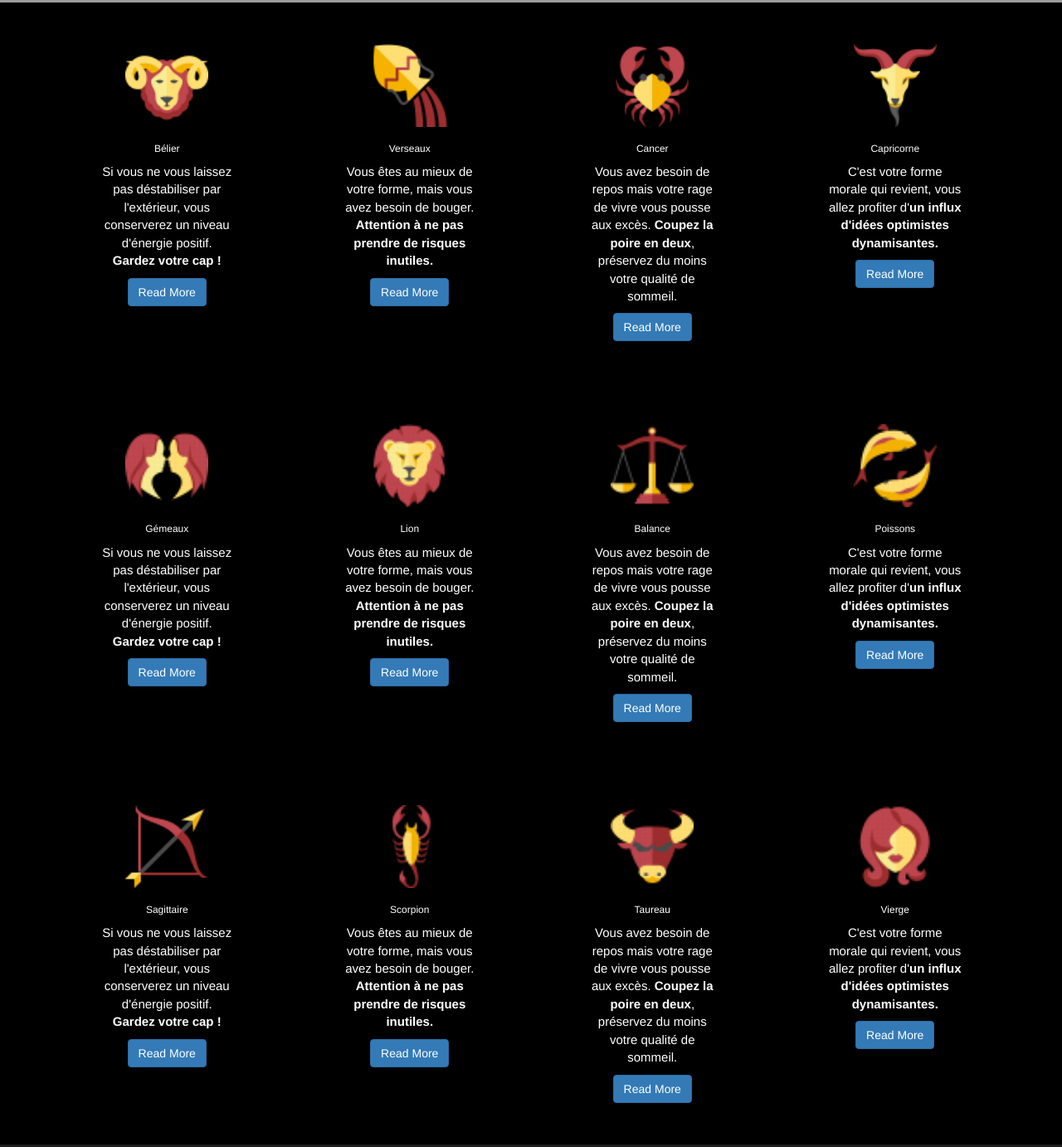
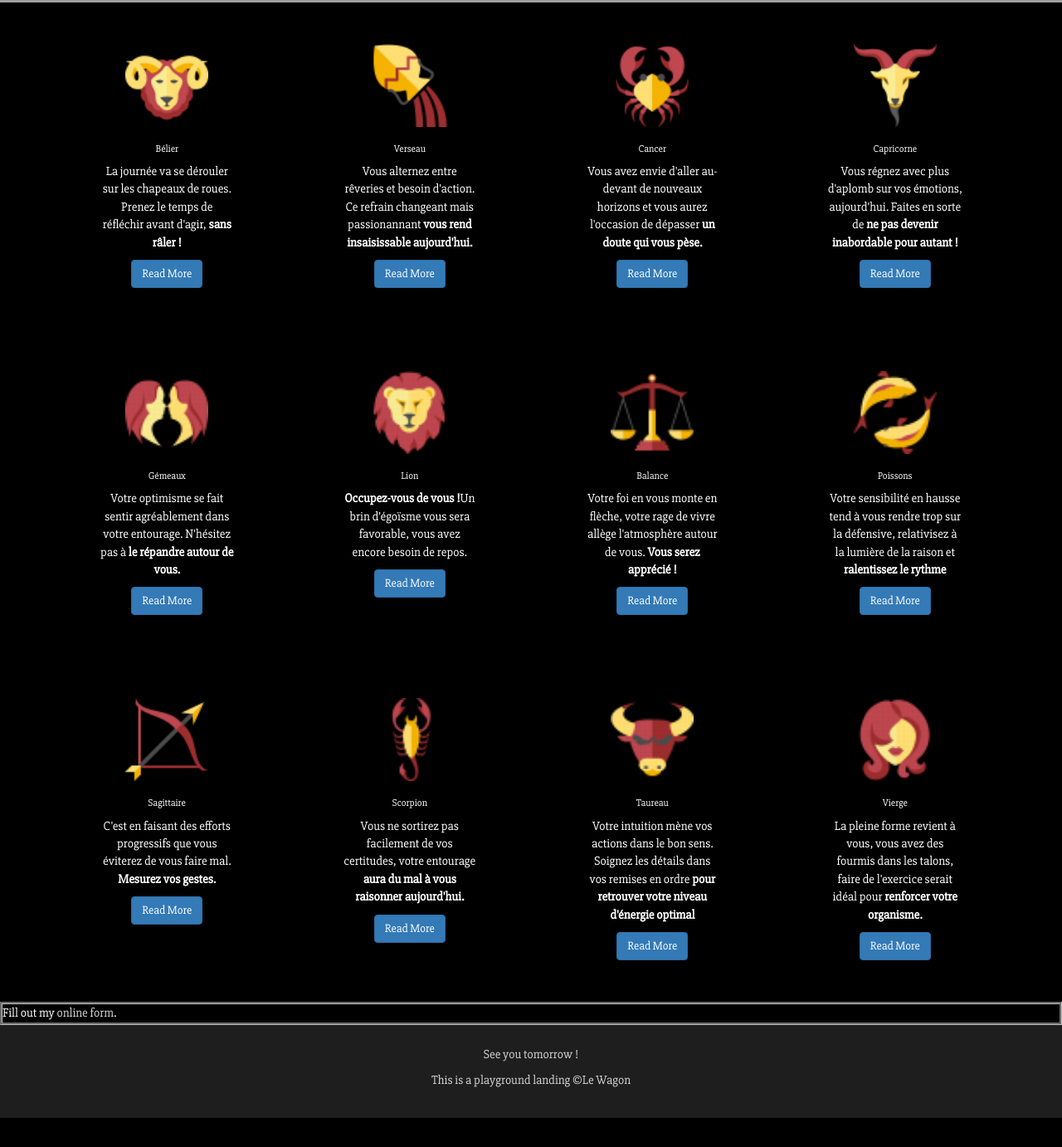
Before and after one commit to louiseimb/landing, a plain HTML site: page index.html in a window 1280 px wide. Shown: the part 435-1817 px from the top of the page at 83% size. After the commit the page ends 1782 px from the top, so only its background shows below. Drawn offline with nearby package versions, Linux system fonts and the light colour scheme; grey boxes are pictures that could not be loaded; a script that the page names is missing.

Commit message:
Modifier

```diff
--- a/index.html
+++ b/index.html
@@ -4,10 +4,11 @@
   <head>
     <meta http-equiv="X-UA-Compatible" content="IE=edge">
   <meta name="viewport" content="width=device-width, initial-scale=1">
+  <link href="https://fonts.googleapis.com/css?family=Slabo+27px" rel="stylesheet">
   <link rel="stylesheet" href="https://maxcdn.bootstrapcdn.com/bootstrap/3.2.0/css/bootstrap.min.css">
   <link href='style.css' rel='stylesheet'>
     <meta charset="utf-8">
-    <title>My playground landing</title>
+    <title>Horoscope du jour</title>
     <link href='style.css' rel='stylesheet'>
     <link rel="stylesheet" href="https://maxcdn.bootstrapcdn.com/font-awesome/4.4.0/css/font-awesome.min.css">
 
@@ -28,7 +29,7 @@
           <div class="card">
           <img src="images/Aries.png" alt="picture description" width="100">
           <h2>Bélier</h2>
-          <p>Si vous ne vous laissez pas déstabiliser par l'extérieur, vous conserverez un niveau d'énergie positif. <strong>Gardez votre cap !</strong></p>
+          <p>La journée va se dérouler sur les chapeaux de roues. Prenez le temps de réfléchir avant d'agir,<strong> sans râler !</strong></p>
           <a class="btn btn-primary" href="#">Read More</a>
           </div>
 
@@ -38,8 +39,8 @@
 
         <div class="card">
         <img src="images/Aquarius.png" alt="picture description" width="100">
-        <h2>Verseaux</h2>
-        <p>Vous êtes au mieux de votre forme, mais vous avez besoin de bouger. <strong>Attention à ne pas prendre de risques inutiles.</strong></p>
+        <h2>Verseau</h2>
+        <p>Vous alternez entre rêveries et besoin d'action. Ce refrain changeant mais passionannant <strong>vous rend insaisissable aujourd'hui.</strong></p>
         <a class="btn btn-primary" href="#">Read More</a>
         </div>
 
@@ -50,7 +51,7 @@
         <div class="card">
         <img src="images/Cancer.png" alt="picture description" width="100">
         <h2>Cancer</h2>
-        <p>Vous avez besoin de repos mais votre rage de vivre vous pousse aux excès. <strong>Coupez la poire en deux</strong>, préservez du moins votre qualité de sommeil.</p>
+        <p>Vous avez envie d'aller au-devant de nouveaux horizons et vous aurez l'occasion de dépasser <strong>un doute qui vous pèse.</strong></p>
         <a class="btn btn-primary" href="#">Read More</a>
         </div>
 
@@ -61,7 +62,7 @@
        <div class="card">
         <img src="images/Capricorn.png" alt="picture description" width="100">
         <h2>Capricorne</h2>
-        <p>C'est votre forme morale qui revient, vous allez profiter d'<strong>un influx d'idées optimistes dynamisantes.</strong></p>
+        <p>Vous régnez avec plus d'aplomb sur vos émotions, aujourd'hui. Faites en sorte de <strong>ne pas devenir inabordable pour autant !</strong></p>
         <a class="btn btn-primary" href="#">Read More</a>
         </div>
 
@@ -79,7 +80,7 @@
           <div class="card">
           <img src="images/Gemini.png" alt="picture description" width="100">
           <h2>Gémeaux</h2>
-          <p>Si vous ne vous laissez pas déstabiliser par l'extérieur, vous conserverez un niveau d'énergie positif. <strong>Gardez votre cap !</strong></p>
+          <p>Votre optimisme se fait sentir agréablement dans votre entourage. N'hésitez pas à <strong>le répandre autour de vous.</strong></p>
           <a class="btn btn-primary" href="#">Read More</a>
           </div>
 
@@ -90,7 +91,7 @@
         <div class="card">
         <img src="images/Leo.png" alt="picture description" width="100">
         <h2>Lion</h2>
-        <p>Vous êtes au mieux de votre forme, mais vous avez besoin de bouger. <strong>Attention à ne pas prendre de risques inutiles.</strong></p>
+        <p><strong>Occupez-vous de vous !</strong>Un brin d'égoïsme vous sera favorable, vous avez encore besoin de repos.</p>
         <a class="btn btn-primary" href="#">Read More</a>
         </div>
 
@@ -101,7 +102,7 @@
         <div class="card">
         <img src="images/Libra.png" alt="picture description" width="100">
         <h2>Balance</h2>
-        <p>Vous avez besoin de repos mais votre rage de vivre vous pousse aux excès. <strong>Coupez la poire en deux</strong>, préservez du moins votre qualité de sommeil.</p>
+        <p>Votre foi en vous monte en flèche, votre rage de vivre allège l'atmosphère autour de vous. <strong>Vous serez apprécié !</strong></p>
         <a class="btn btn-primary" href="#">Read More</a>
         </div>
 
@@ -112,7 +113,7 @@
        <div class="card">
         <img src="images/Pisces.png" alt="picture description" width="100">
         <h2>Poissons</h2>
-        <p>C'est votre forme morale qui revient, vous allez profiter d'<strong>un influx d'idées optimistes dynamisantes.</strong></p>
+        <p>Votre sensibilité en hausse tend à vous rendre trop sur la défensive, relativisez à la lumière de la raison et <strong>ralentissez le rythme</strong></p>
         <a class="btn btn-primary" href="#">Read More</a>
         </div>
 
@@ -130,7 +131,7 @@
           <div class="card">
           <img src="images/Sagittarius.png" alt="picture description" width="100">
           <h2>Sagittaire</h2>
-          <p>Si vous ne vous laissez pas déstabiliser par l'extérieur, vous conserverez un niveau d'énergie positif. <strong>Gardez votre cap !</strong></p>
+          <p>C'est en faisant des efforts progressifs que vous éviterez de vous faire mal. <strong>Mesurez vos gestes.</strong></p>
           <a class="btn btn-primary" href="#">Read More</a>
           </div>
 
@@ -141,7 +142,7 @@
         <div class="card">
         <img src="images/Scorpio.png" alt="picture description" width="100">
         <h2>Scorpion</h2>
-        <p>Vous êtes au mieux de votre forme, mais vous avez besoin de bouger. <strong>Attention à ne pas prendre de risques inutiles.</strong></p>
+        <p>Vous ne sortirez pas facilement de vos certitudes, votre entourage <strong>aura du mal à vous raisonner aujourd'hui.</strong></p>
         <a class="btn btn-primary" href="#">Read More</a>
         </div>
 
@@ -152,7 +153,7 @@
         <div class="card">
         <img src="images/Taurus.png" alt="picture description" width="100">
         <h2>Taureau</h2>
-        <p>Vous avez besoin de repos mais votre rage de vivre vous pousse aux excès. <strong>Coupez la poire en deux</strong>, préservez du moins votre qualité de sommeil.</p>
+        <p>Votre intuition mène vos actions dans le bon sens. Soignez les détails dans vos remises en ordre <strong>pour retrouver votre niveau d'énergie optimal</strong></p>
         <a class="btn btn-primary" href="#">Read More</a>
         </div>
 
@@ -163,7 +164,7 @@
        <div class="card">
         <img src="images/Virgo.png" alt="picture description" width="100">
         <h2>Vierge</h2>
-        <p>C'est votre forme morale qui revient, vous allez profiter d'<strong>un influx d'idées optimistes dynamisantes.</strong></p>
+        <p>La pleine forme revient à vous, vous avez des fourmis dans les talons, faire de l'exercice serait idéal pour <strong>renforcer votre organisme.</strong></p>
         <a class="btn btn-primary" href="#">Read More</a>
         </div>
 
@@ -173,7 +174,31 @@
     </div>
   </div>
 
+
+<div id="wufoo-m15p1hr1k7lwnz">
+Fill out my <a href="https://louiseimb.wufoo.com/forms/m15p1hr1k7lwnz">online form</a>.
+</div>
+<script type="text/javascript">var m15p1hr1k7lwnz;(function(d, t) {
+var s = d.createElement(t), options = {
+'userName':'louiseimb',
+'formHash':'m15p1hr1k7lwnz',
+'autoResize':true,
+'height':'340',
+'async':true,
+'host':'wufoo.com',
+'header':'show',
+'ssl':true};
+s.src = ('https:' == d.location.protocol ? 'https://' : 'http://') + 'www.wufoo.com/scripts/embed/form.js';
+s.onload = s.onreadystatechange = function() {
+var rs = this.readyState; if (rs) if (rs != 'complete') if (rs != 'loaded') return;
+try { m15p1hr1k7lwnz = new WufooForm();m15p1hr1k7lwnz.initialize(options);m15p1hr1k7lwnz.display(); } catch (e) {}};
+var scr = d.getElementsByTagName(t)[0], par = scr.parentNode; par.insertBefore(s, scr);
+})(document, 'script');</script>
+
+
+
  <div id="footer">
+    <p> See you tomorrow !</p>
     <p>This is a playground landing ©Le Wagon</p>
  </div>
 
--- a/style.css
+++ b/style.css
@@ -2,16 +2,16 @@ body{
   background: rgb(0,0,0);
   color: black;
   font-size: 15px;
-  font-family: Helvetica;
+  font-family: 'Slabo 27px', serif;
 }
 h1{
-  font-family: Helvetica;
+  font-family: 'Slabo 27px', serif;
   color: red;
   font-weight: lighter;
   font-size: 10px;
 }
 h2 {
-  font-family: Helvetica;
+  font-family: 'Slabo 27px', serif;
   color: white;
   font-weight: lighter;
   font-size: 12px;
@@ -42,6 +42,13 @@ a:hover {
   font-size: 30px;
   font-weight: lighter;
 }
+
+#wufoo-m15p1hr1k7lwnz{
+  color:white;
+  border:3px silver groove;
+
+}
+
 #footer{
   padding: 25px;
   background: rgb(30, 30, 30);
@@ -54,5 +61,4 @@ a:hover {
   font-weight: lighter;
   text-align: center;
   color:white;
-
 }
```
Also changed, not shown: 1 other file.
